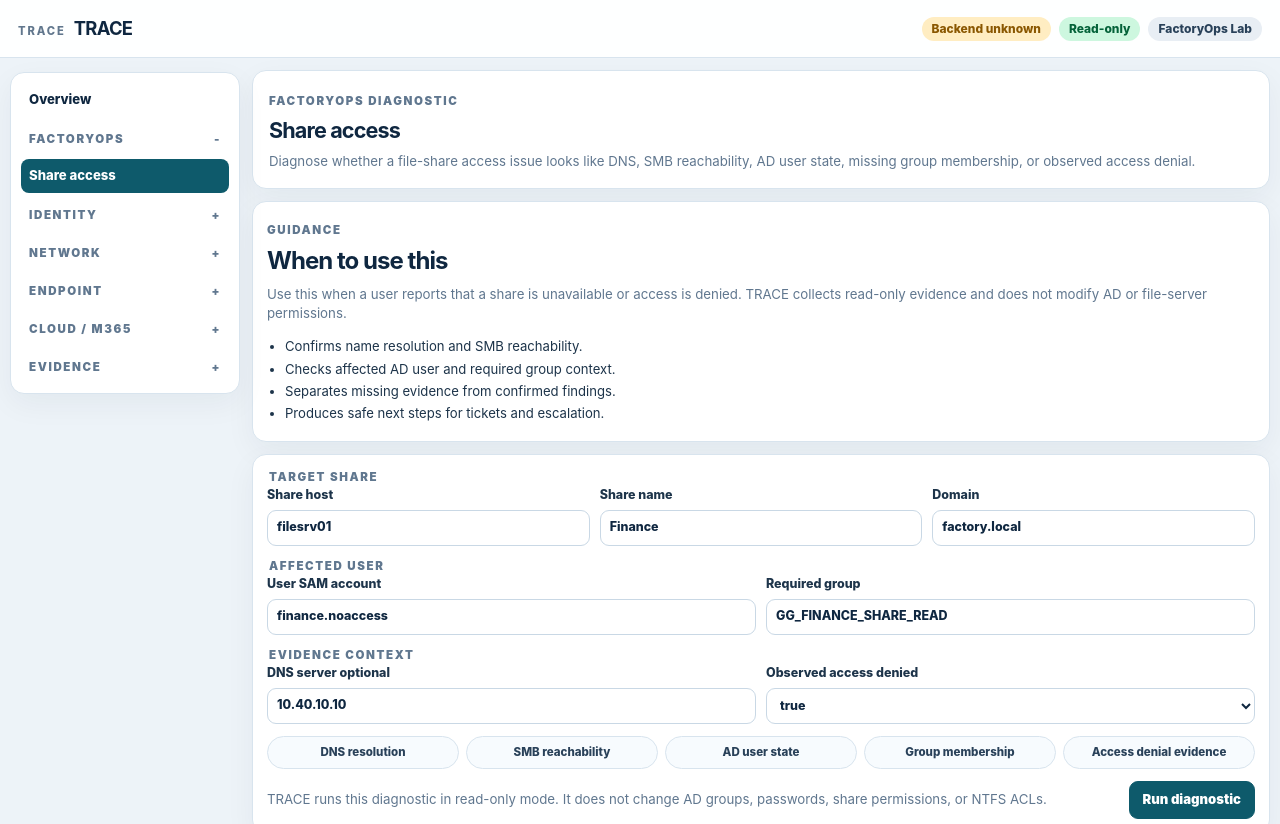
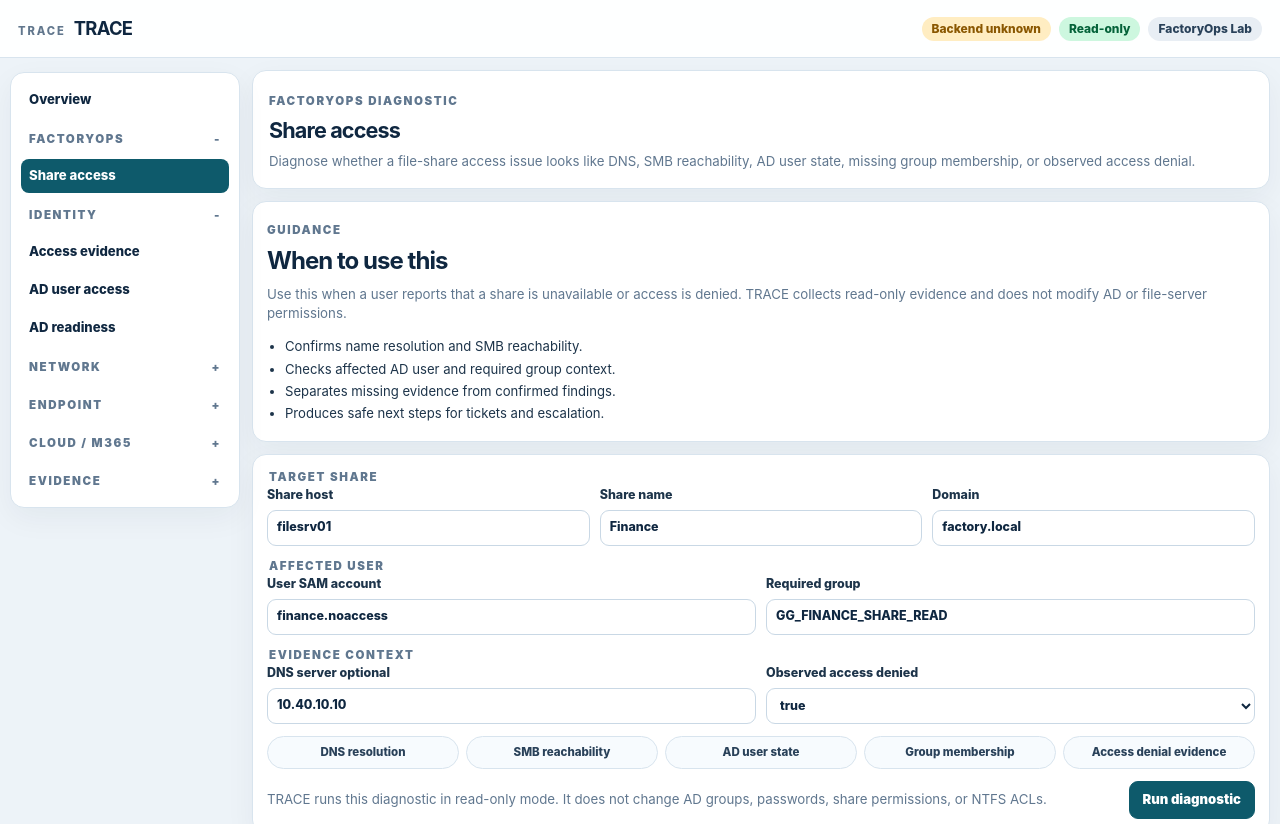
Before and after one commit to RafaelAlbaWebify/trace-ops, a React (Vite) app in the folder frontend/: page / in a window 1280 px wide. Shown: the top 824 px of the page. Built offline with nearby package versions, Linux system fonts and the light colour scheme; no server answers.

Commit message:
Register access evidence module

```diff
--- a/frontend/src/modules/registry.ts
+++ b/frontend/src/modules/registry.ts
@@ -20,6 +20,13 @@ export const modules: ModuleDefinition[] = [
     label: "Share access",
     maturity: "Validated lab diagnostic",
     description: "Diagnoses DNS, SMB reachability, AD user state, required group membership, and observed access denial."
+  },
+  {
+    id: "access-evidence",
+    group: "Identity",
+    label: "Access evidence",
+    maturity: "Evidence",
+    description: "Analyzes redacted access evidence from logs, Entra sign-in exports, or resource assignment notes."
   },
   {
     id: "ad-user-access",
@@ -74,7 +81,7 @@ export const modules: ModuleDefinition[] = [
 
 export const moduleGroups = ["FactoryOps", "Identity", "Network", "Endpoint", "Cloud / M365", "Evidence"].map((group) => ({
   name: group,
-  defaultOpen: group === "FactoryOps",
+  defaultOpen: group === "FactoryOps" || group === "Identity",
   modules: modules.filter((module) => module.group === group)
 }));
 
```
